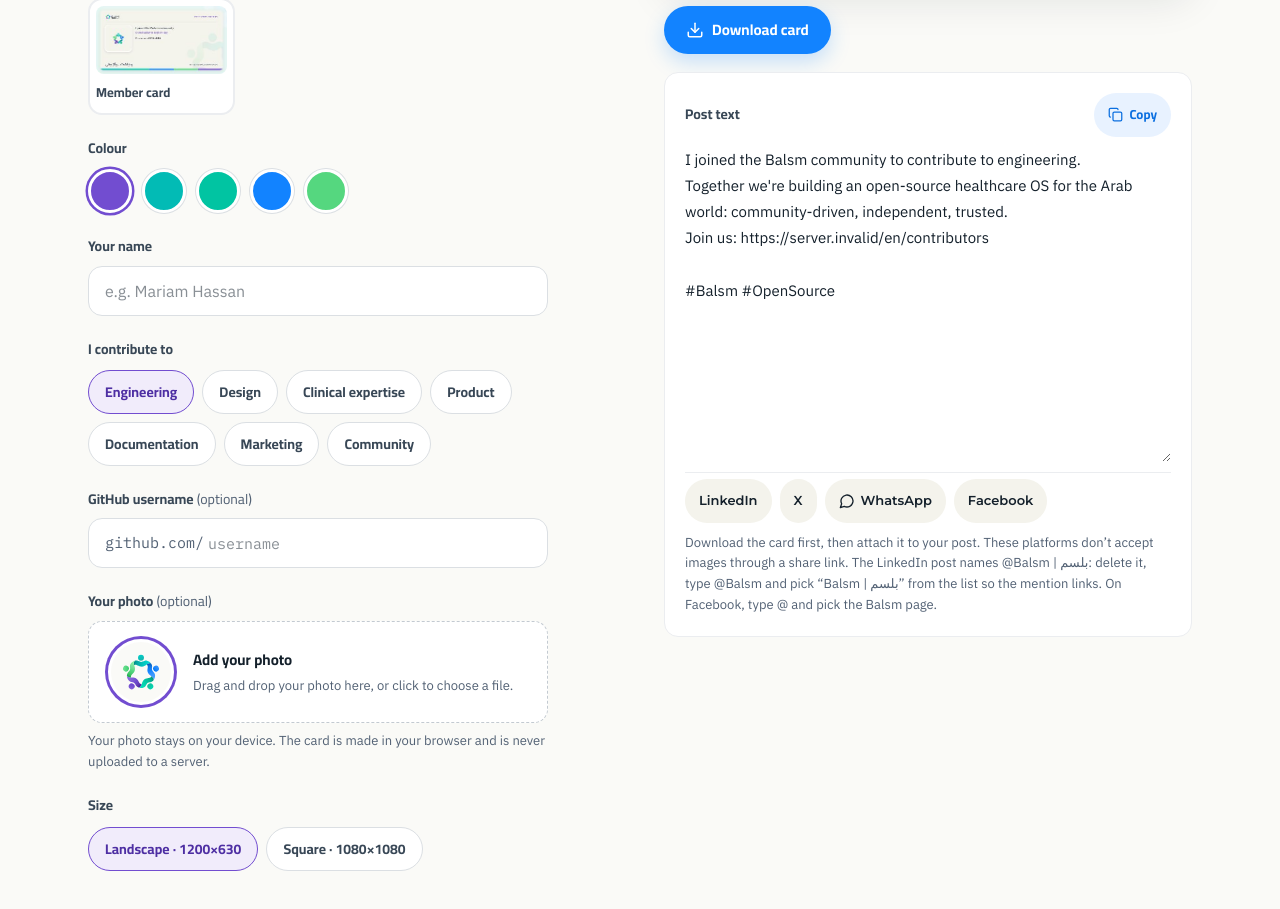
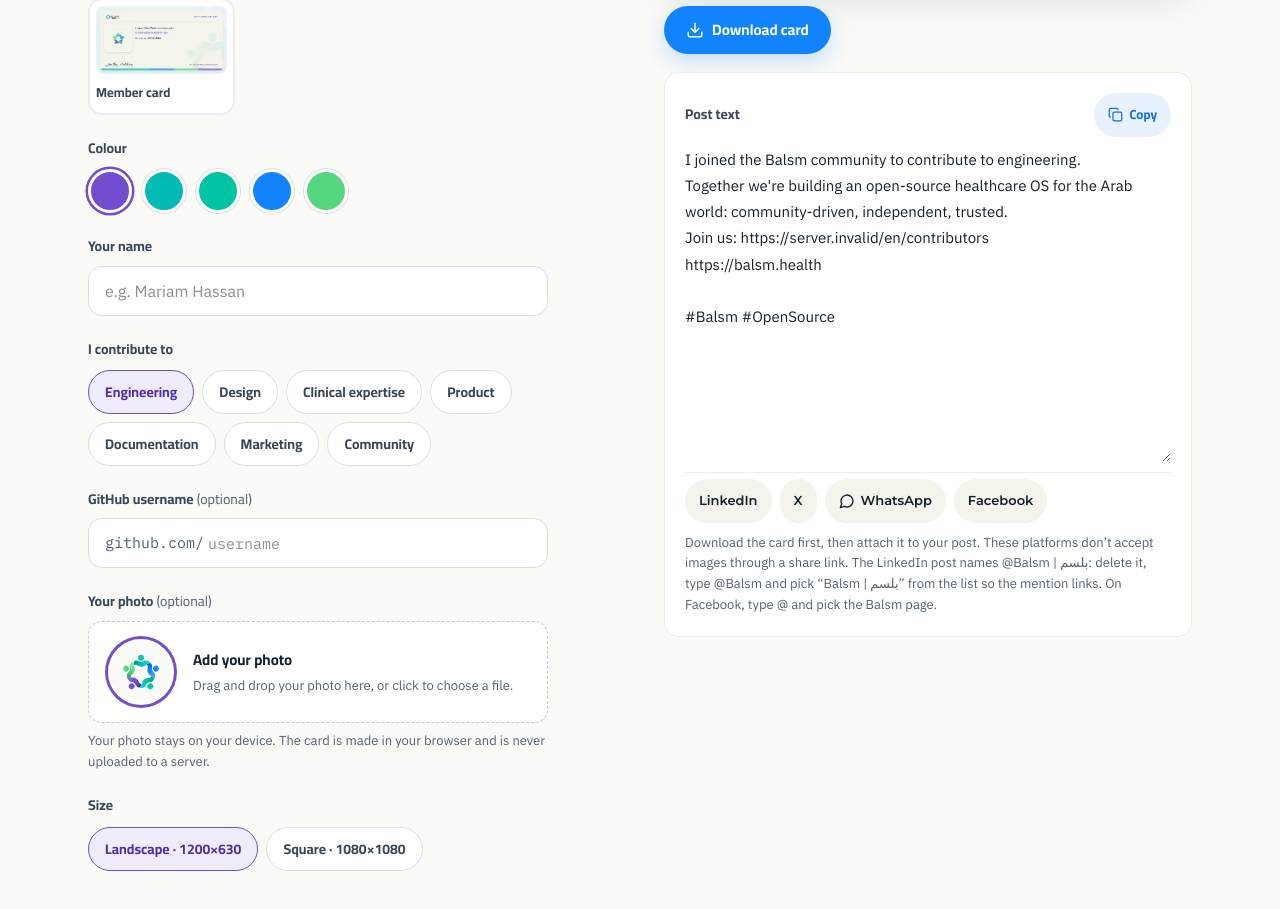
Before and after one commit to balsm-health/website, a Next.js app: page /en/contributors/joined in a window 1280 px wide. Shown: the part 766-1675 px from the top of the page. Built offline with nearby package versions, Linux system fonts and the light colour scheme; no server answers.

Commit message:
Add https://balsm.health to the join post
One line under the join link, in every version of the post.

Co-Authored-By: Claude Opus 5.5 <noreply@anthropic.com>
Claude-Session: https://claude.ai/code/session_01MR7dfUgngL7yBrtWkBwq6X

```diff
--- a/src/components/cloud/ShareJoined.tsx
+++ b/src/components/cloud/ShareJoined.tsx
@@ -384,11 +384,12 @@ function paint(ctx: CanvasRenderingContext2D, W: number, H: number, tpl: Templat
  * suggestions in its own editor (the post hint says so).
  */
 const LINKEDIN_PAGE = '@Balsm | بلسم';
+const SITE = 'https://balsm.health';
 
 function defaultPost(en: boolean, roleAr: string, roleEn: string, github: string, url: string, linkedin = false) {
   const gh = github ? `github.com/${github}\n` : '';
-  if (en) return `I joined the ${linkedin ? LINKEDIN_PAGE : 'Balsm'} community to contribute to ${roleEn.toLowerCase()}.\nTogether we're building an open-source healthcare OS for the Arab world: community-driven, independent, trusted.\n${gh}Join us: ${url}\n\n#Balsm #OpenSource`;
-  return `انضممتُ إلى مجتمع ${linkedin ? LINKEDIN_PAGE : 'بلسم'} لأساهم في ${roleAr}.\nنبني معاً نظاماً صحياً مفتوح المصدر للعالم العربي: مُجتمعي. مستقل. موثوق.\n${gh}انضمّ إلينا: ${url}\n\n#بلسم #Balsm #مفتوح_المصدر`;
+  if (en) return `I joined the ${linkedin ? LINKEDIN_PAGE : 'Balsm'} community to contribute to ${roleEn.toLowerCase()}.\nTogether we're building an open-source healthcare OS for the Arab world: community-driven, independent, trusted.\n${gh}Join us: ${url}\n${SITE}\n\n#Balsm #OpenSource`;
+  return `انضممتُ إلى مجتمع ${linkedin ? LINKEDIN_PAGE : 'بلسم'} لأساهم في ${roleAr}.\nنبني معاً نظاماً صحياً مفتوح المصدر للعالم العربي: مُجتمعي. مستقل. موثوق.\n${gh}انضمّ إلينا: ${url}\n${SITE}\n\n#بلسم #Balsm #مفتوح_المصدر`;
 }
 
 // ── UI ──────────────────────────────────────────────────────────────────────
```
